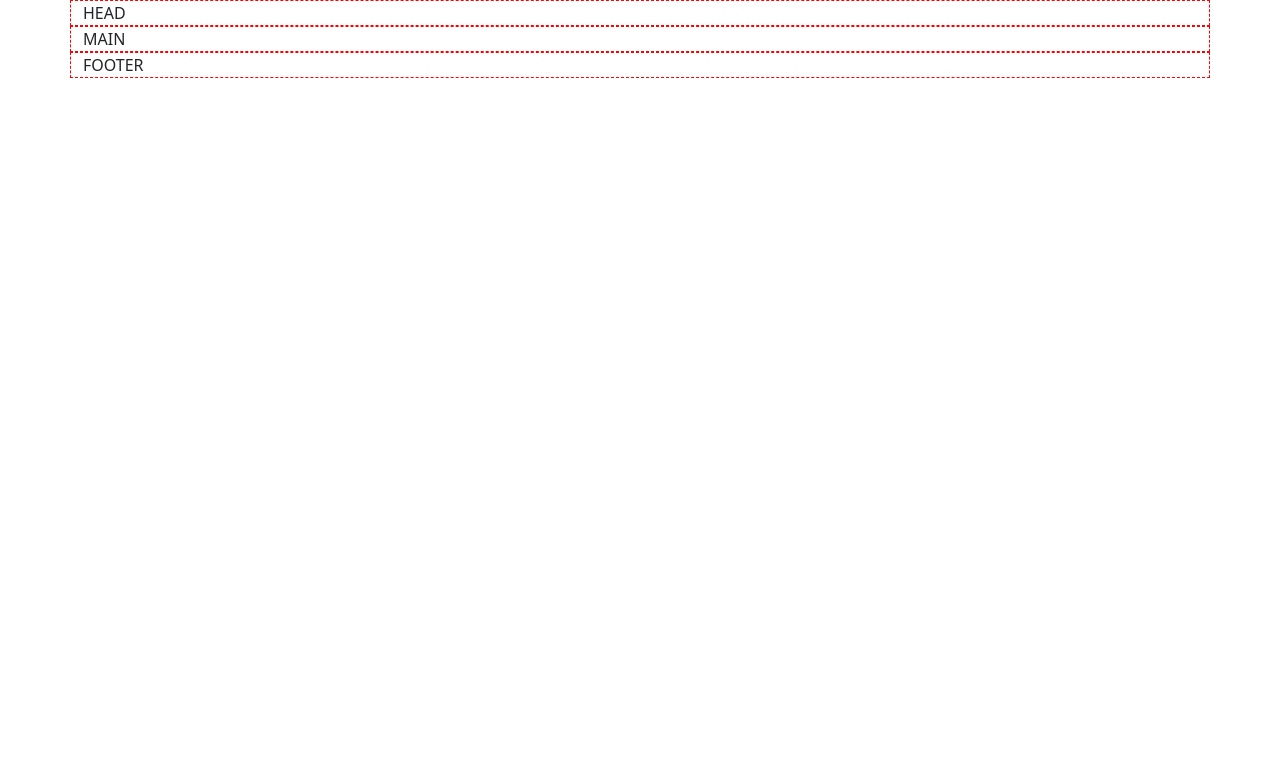
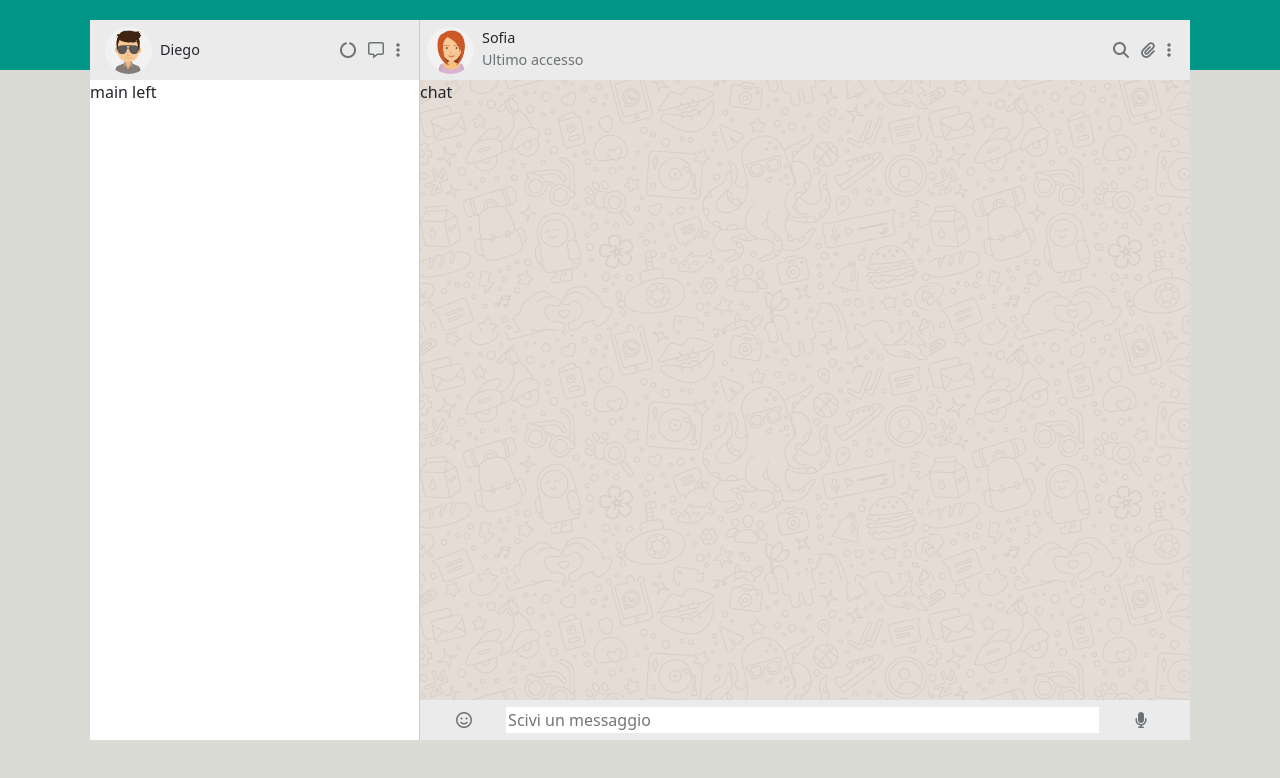
Before and after one commit to GiordanoDiego/vue-boolzapp, a plain HTML site: page index.html in a window 1280 px wide. Drawn offline with nearby package versions, Linux system fonts and the light colour scheme.

Commit message:
first layout

```diff
--- a/css/style.css
+++ b/css/style.css
@@ -1,46 +1,135 @@
-/* -----------------RESET RULE----------------- */
+:root{
+    --grey_color:  rgb(235, 235, 235);
+    --icon_color: rgb(108, 114, 117);
+}
+.color_gray{
+    color: var(--icon_color);
+}
+/* -----------------GENERAL RULE----------------- */
+html{
+    font-family: Arial, Helvetica, sans-serifs;
+}
+
+/* -----------------HEADER RULE----------------- */
+header{
+    height: 70px;
+    background-color: rgb(0, 150, 135);
+}
+
+/* -----------------MAIN RULE------------------- */
+main{
+    background-color: rgb(218, 219, 213);
+    height: calc(100vh - 70px);
+}
+
+.my_container{
+    width: 1100px;
+    height: 90%;
+    margin: 0 auto;
+    position: absolute;
+    top: 20px;
+    left: 50%;
+    transform: translateX(-50%);
+    z-index: 1;
+    background-color: white;
+}
+
+/* HEADER MAIN  */
+.header_left,
+.header_right
+{
+    background-color: var(--grey_color);
+    height: 60px;
+    display: flex;
+    padding: 7px;
+    justify-content: space-between;
+}
+
+.header_icon{
+    display: flex;
+    align-items: center;
+    color: var(--icon_color);
+}
+.header_icon >*{
+   padding-right: 12px;
+}
+.user_container{
+    display: flex;
+    align-items: center;
+}
+
+img{
+    width: 47px;
+    border-radius: 50%;
+}
+.name_user{
+    font-size: 0.9em;
+}
 
 
+/* MAIN */
+.main_chat{
+    display: flex;
+    height: 100%;
+}
 
-/* -----------------GENERAL RULE----------------- */
+/* LEFT MAIN */
+.left_container{
+    width: 30%;
+    height: 100%;
+    border-right: 1px solid rgb(208, 202, 202);
+}
 
 
-/* -----------------HEADER RULE----------------- */
+/* RIGHT MAIN */
+.right_container{
+    width: 70%;
+    height: 100%;
+}
 
+.container_chat{
+    background-image: url(../img/mine.jpg);
+    height: calc(100% - 60px);
+}
+.chat{
+    height: calc(100% - 40px);
+}
 
-/* -----------------MAIN RULE------------------- */
-
-
-/* -----------------FOOTER RULE----------------- */
-
-
-
-
-/* -----------------MEDIA QUERY----------------- */
-/* IN MOBILE FIRST */
-
-@media screen and (max-width: 576px) {
+.input_text_container{
+    display: flex;
+    height: 40px;
+    background-color:  var(--grey_color);;
+    margin: 0 auto;
+    justify-content: space-between;
+    padding: 7px;
+}
+.input_text_container > *{
+    display: flex;
+    margin-right: 5px;
 
 }
-@media screen and (max-width: 768px) {
+.input_text_container >:first-child,
+.input_text_container >:last-child{
+    width: 10%;
+}
+.input_text_container >:nth-child(2){
+    width: 80%;
+}
+.input_text_container >:nth-child(2) input{
+    width: 100%;
+    border: none;
+}
+
+.mic_container{
+    display: flex;
+    justify-content: center;
+    align-items: center;
+    color: var(--icon_color);
+}
+.emoji_container{
+    display: flex;
+    align-items: center;
+    justify-content: center;
+    color: var(--icon_color);
 
 }
-@media screen and (max-width: 992px) {
-
-}
-
-/* IN DEKSTOP FIRST */
-@media screen and (min-width: 992px) {
-
-}
-@media screen and (min-width: 768px) {
-
-}
-@media screen and (min-width: 576px) {
-
-}
-
-/* -----------------DEBUG----------------- */
-.debug .container {
-    border: 1px dashed red;
-}
--- a/index.html
+++ b/index.html
@@ -4,39 +4,92 @@
         <meta charset="UTF-8">
         <meta name="viewport" content="width=device-width, initial-scale=1.0">
         <!-- FONT-FAMILY -->
-
+        <link rel="stylesheet" href="https://cdnjs.cloudflare.com/ajax/libs/font-awesome/6.5.1/css/all.min.css" integrity="sha512-DTOQO9RWCH3ppGqcWaEA1BIZOC6xxalwEsw9c2QQeAIftl+Vegovlnee1c9QX4TctnWMn13TZye+giMm8e2LwA==" crossorigin="anonymous" referrerpolicy="no-referrer" />
         <!-- LINK CSS -->
         <link href="https://cdn.jsdelivr.net/npm/bootstrap@5.3.2/dist/css/bootstrap.min.css" rel="stylesheet" integrity="sha384-T3c6CoIi6uLrA9TneNEoa7RxnatzjcDSCmG1MXxSR1GAsXEV/Dwwykc2MPK8M2HN" crossorigin="anonymous">
         <link rel="stylesheet" href="./css/style.css">
         <!-- TITLE PAGE -->
-        <title>Document</title>
+        <title>Boolzapp</title>
     </head>
 
         <!-- START BODY -->
     <body class="debug">
         <!-- START MAIN HEADER -->
         <header>
-            <div class="container">
-                HEAD
-            </div>
         </header>
         <!-- END MAIN HEADER -->
 
         <!-- START MAIN -->
         <main>
-            <div class="container">
-                MAIN
+            <div id="app" class="my_container">
+
+                <div class="main_chat">
+
+                    <div class="left_container">
+                        <div class="header_left">
+                            <div class="user_container">
+                                <div class="p-2">
+                                    <img src="./img/avatar_2.jpg" alt="">
+                                </div>
+                                <div class="name_user">
+                                   Diego
+                                </div>
+                            </div>
+                            <div class="header_icon">
+                                <i class="fa-solid fa-circle-notch"></i>
+                                <i class="fa-regular fa-message"></i>
+                                <i class="fa-solid fa-ellipsis-vertical"></i>
+                            </div>
+                        </div>
+
+                            main left
+                    </div>
+                    <div class="right_container">
+                        <div class="header_right">
+                            <div class="d-flex">
+                                <div class="me-2">
+                                    <img src="./img/avatar_6.jpg" alt="">
+                                </div>
+                                <div class="name_user">
+                                    <div>
+                                       Sofia
+                                    </div>
+                                    <div class="color_gray">
+                                        Ultimo accesso
+                                    </div>
+                                </div>
+                            </div>
+                            <div class="header_icon">
+                                <i class="fa-solid fa-magnifying-glass"></i>
+                                <i class="fa-solid fa-paperclip"></i>
+                                <i class="fa-solid fa-ellipsis-vertical"></i>
+                            </div>
+                        </div>
+
+                        <div class="container_chat">
+                            <div class="chat">
+                                chat
+                            </div>
+                            <div class="input_text_container">
+                                <div class="emoji_container">
+                                    <i class="fa-regular fa-face-smile"></i>
+                                </div>
+                                <div>
+                                    <input type="text" placeholder="Scivi un messaggio">
+
+                                </div>
+                                <div class="mic_container">
+                                    <i class="fa-solid fa-microphone"></i>
+                                </div>
+                            </div>
+                        </div>
+                    </div>
+                </div>
             </div>
         </main>
-        <!-- END MAIN -->
 
-        <!-- START FOOTER -->
-        <footer>
-            <div class="container">
-                FOOTER
-            </div>
-        </footer>
-        <!-- END FOOTER -->
+
+        <!--JS-->
         <script src="https://unpkg.com/vue@3/dist/vue.global.js"></script>
         <script src="https://cdn.jsdelivr.net/npm/bootstrap@5.3.2/dist/js/bootstrap.bundle.min.js" integrity="sha384-C6RzsynM9kWDrMNeT87bh95OGNyZPhcTNXj1NW7RuBCsyN/o0jlpcV8Qyq46cDfL" crossorigin="anonymous"></script>
         <script src="./js/script.js"></script>
```
Also changed, not shown: img/avatar_1.jpg (added), img/avatar_2.jpg (added), img/avatar_3.jpg (added), img/avatar_4.jpg (added), img/avatar_5.jpg (added), img/avatar_6.jpg (added), img/avatar_7.jpg (added), img/avatar_8.jpg (added), img/avatar_io.jpg (added), img/mine.jpg (added), 1 other file.
